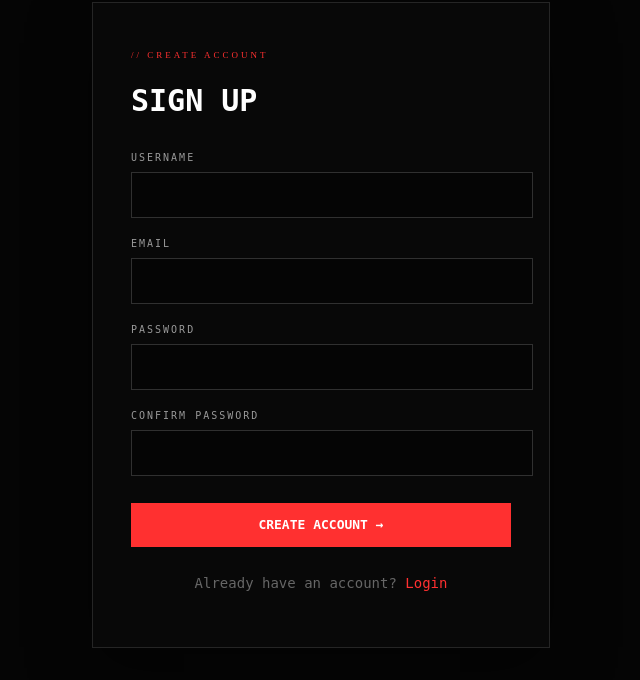
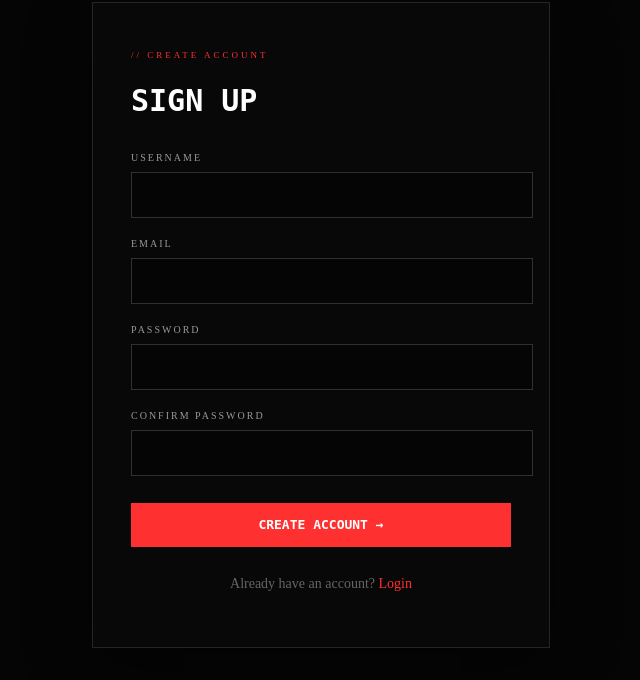
Before and after one commit to Zincxhigh/PEN-TEST-YSWS, a Flask app: page /signup in a window 1280 px wide. Shown: the part 143-823 px from the top of the page, without its empty margins (319-959 px from the left). Run offline with Flask 3, Linux system fonts and the light colour scheme.

Commit message:
Change the signup page font

```diff
--- a/static/styles/signup.css
+++ b/static/styles/signup.css
@@ -40,7 +40,6 @@ body {
 
 .input-group label {
     color: #999999;
-    font-family: "Space Mono", monospace;
     font-size: 10px;
     letter-spacing: 2px;
     margin-bottom: 9px;
@@ -97,7 +96,6 @@ body {
 .login-text {
     color: #666666;
     text-align: center;
-    font-family: "Space Mono", monospace;
     font-size: 14px;
     line-height: 1.7;
     margin-top: 25px;
```
